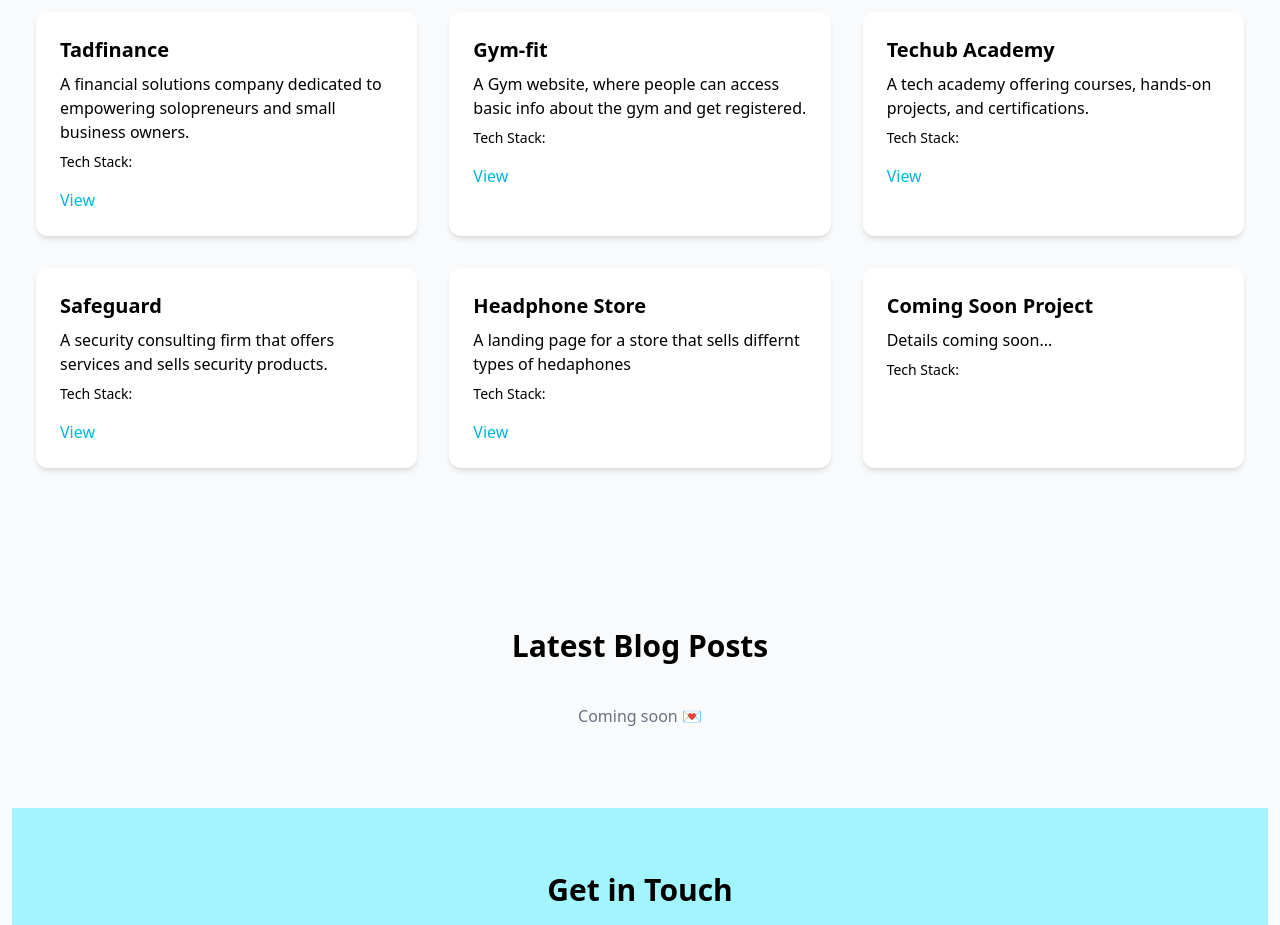
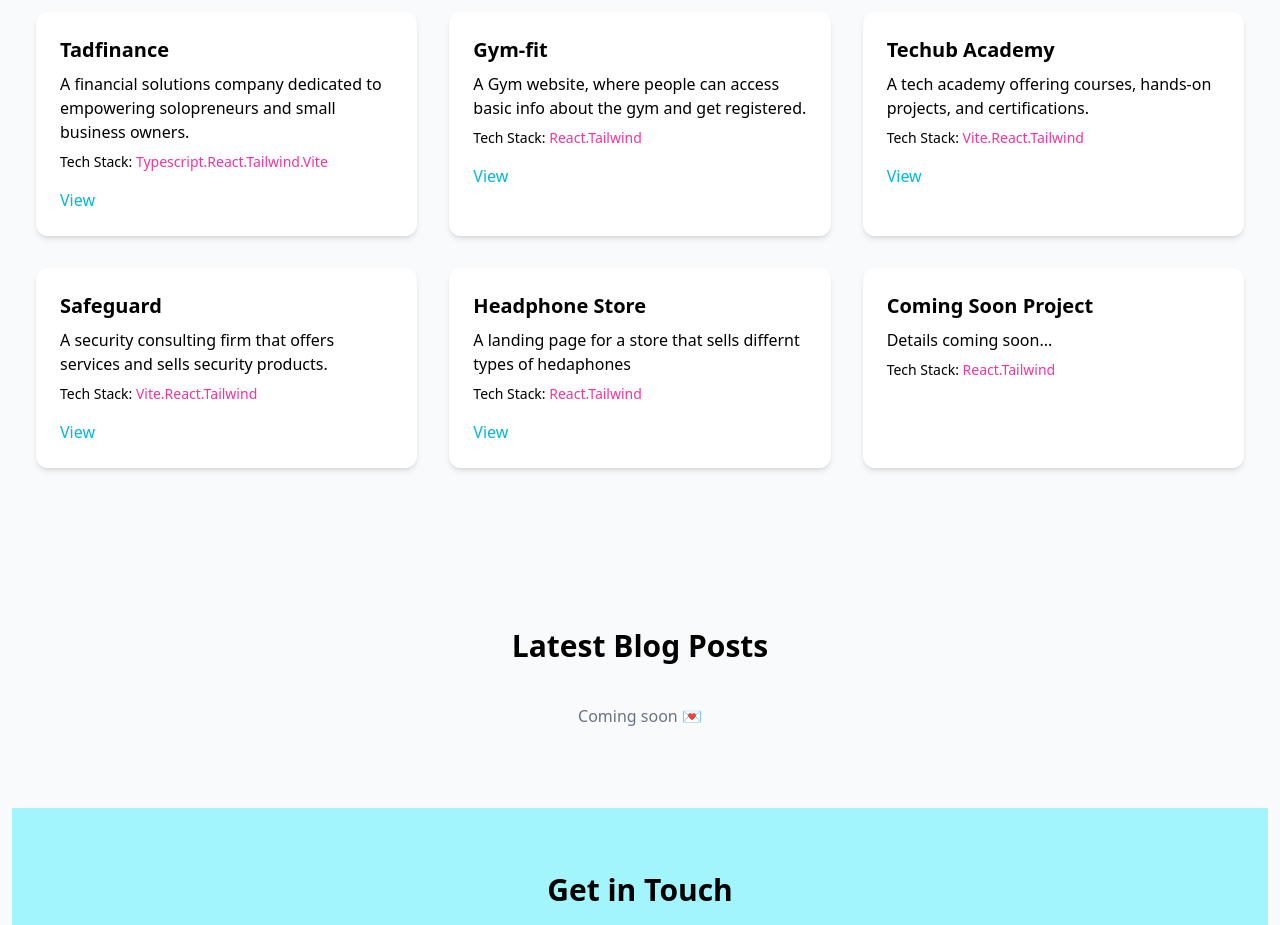
Before and after one commit to amazinglizabeth/codebylizabeth-, a React (Vite) app: page / in a window 1280 px wide. Shown: the part 1380-2305 px from the top of the page. Built offline with nearby package versions, Linux system fonts and the light colour scheme.

Commit message:
updated copy

```diff
--- a/src/components/ProjectCard.jsx
+++ b/src/components/ProjectCard.jsx
@@ -1,5 +1,5 @@
 import React from "react";
-const ProjectCard = ({ title, description, tech, live, code, darkMode }) => (
+const ProjectCard = ({ title, description, stack, live, code, darkMode }) => (
   <div
     className={`rounded-xl shadow-md p-6 transition-colors duration-300 ${
       darkMode ? "bg-gray-800 text-white" : "bg-white text-black"
@@ -8,7 +8,7 @@ const ProjectCard = ({ title, description, tech, live, code, darkMode }) => (
     <h3 className="text-xl font-bold mb-2">{title}</h3>
     <p className="mb-2">{description}</p>
     <p className="text-sm mb-4">
-      Tech Stack: <span className="text-pink-500">{tech}</span>
+      Tech Stack: <span className="text-pink-500">{stack}</span>
     </p>
     <div className="flex gap-4">
       {live !== "#" && (
--- a/src/components/Projects.jsx
+++ b/src/components/Projects.jsx
@@ -6,7 +6,7 @@ const projects = [
     title: "Tadfinance",
     description:
       "A financial solutions company dedicated to empowering solopreneurs and small business owners.",
-    stack: "Typescript, React, Tailwind, Vite",
+    stack: "Typescript.React.Tailwind.Vite",
     live: "www.tadfinance.com",
     code: "https://github.com/amazinglizabeth/tadfinance",
   },
@@ -14,7 +14,7 @@ const projects = [
     title: "Gym-fit",
     description:
       "A Gym website, where people can access basic info about the gym and get registered.",
-    stack: "React, Tailwind",
+    stack: "React.Tailwind",
     live: "https://gym-fit-pink.vercel.app/",
     code: "https://github.com/amazinglizabeth/Gym-Fit",
   },
@@ -22,7 +22,7 @@ const projects = [
     title: "Techub Academy",
     description:
       "A tech academy offering courses, hands-on projects, and certifications.",
-    stack: "Vite, React, Tailwind",
+    stack: "Vite.React.Tailwind",
     live: "https://techub-academy.vercel.app/",
     code: "https://github.com/amazinglizabeth/techub-academy",
   },
@@ -30,7 +30,7 @@ const projects = [
     title: "Safeguard",
     description:
       "A security consulting firm that offers services and sells security products.",
-    stack: "Vite, React, Tailwind",
+    stack: "Vite.React.Tailwind",
     live: "https://safeguard-black.vercel.app/",
     code: "https://github.com/amazinglizabeth/safeguard",
   },
@@ -38,14 +38,14 @@ const projects = [
     title: "Headphone Store",
     description:
       "A landing page for a store that sells differnt types of hedaphones",
-    stack: "React, Tailwind",
+    stack: "React.Tailwind",
     live: "https://headset-react-design.vercel.app/",
     code: "https://github.com/amazinglizabeth/headset-react-design",
   },
   {
     title: "Coming Soon Project ",
     description: "Details coming soon...",
-    stack: "React, Tailwind",
+    stack: "React.Tailwind",
     live: "#",
     code: "#",
   },
```
